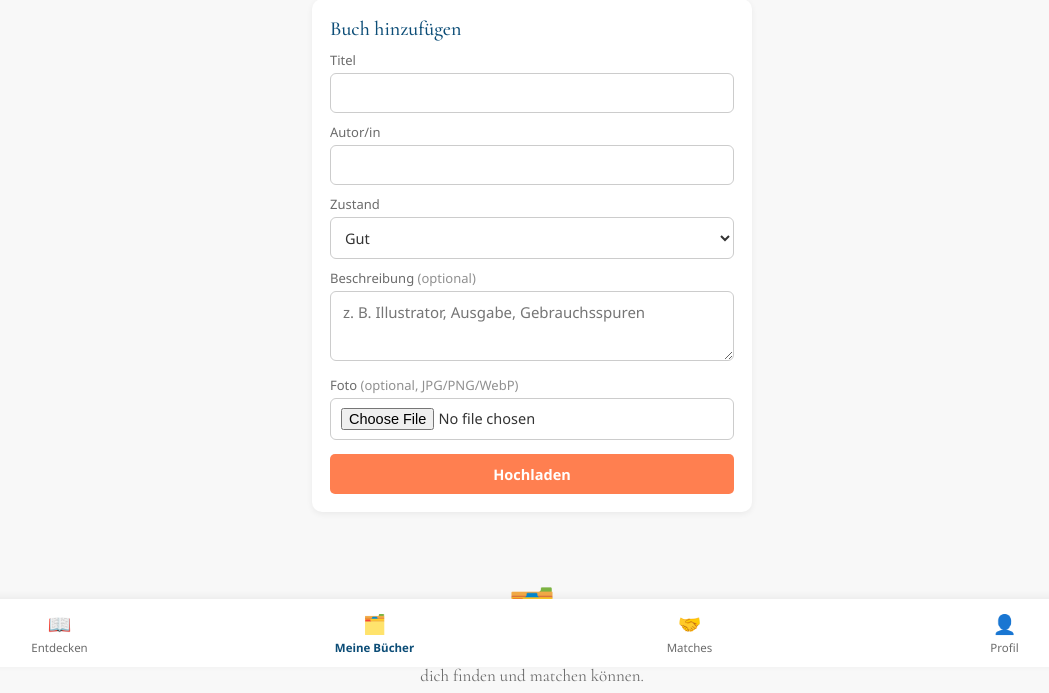
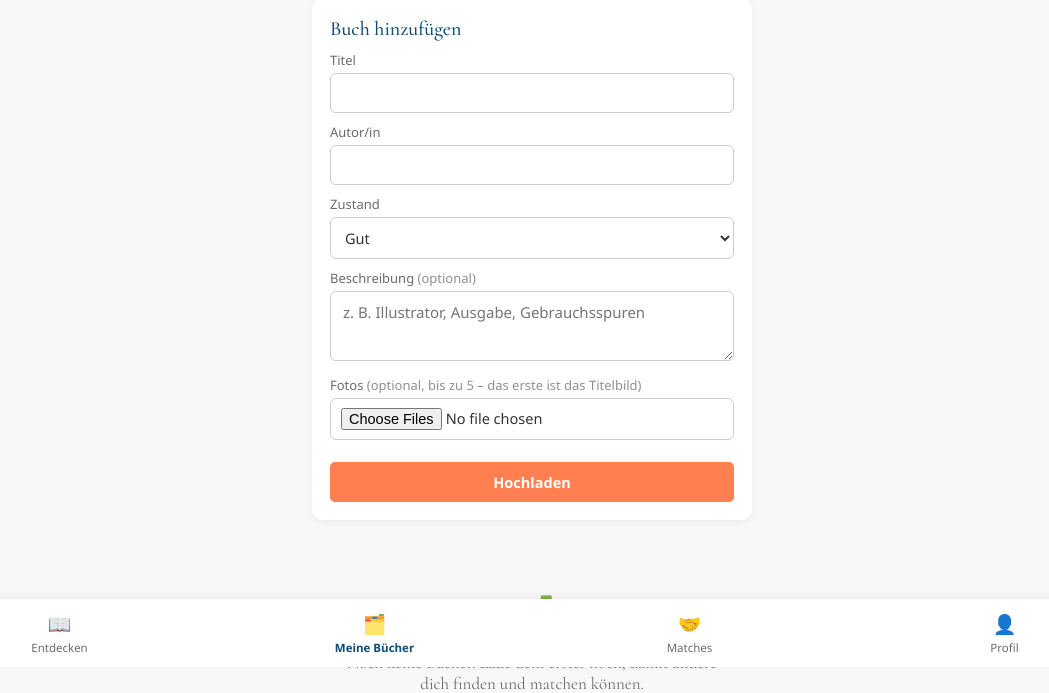
Before and after one commit to antonyanani903-dev/tauschapp1, a Flask app: page /books in a window 1280 px wide. Shown: the part 133-826 px from the top of the page, without its empty margins (108-1157 px from the left). Run offline with Flask 3, Linux system fonts and the light colour scheme; the visitor is signed in with stand-in values (Sample User, id 1); data comes from the database, SQL or seed files in the repository; data that the repository does not hold is empty; some libraries are stand-ins or nearby versions.

Commit message:
Update my_books.html

```diff
--- a/templates/my_books.html
+++ b/templates/my_books.html
@@ -16,8 +16,9 @@
   </select>
   <label for="description">Beschreibung <span class="optional">(optional)</span></label>
   <textarea id="description" name="description" maxlength="1000" rows="2" placeholder="z. B. Illustrator, Ausgabe, Gebrauchsspuren"></textarea>
-  <label for="image">Foto <span class="optional">(optional, JPG/PNG/WebP)</span></label>
-  <input id="image" type="file" name="image" accept="image/*">
+  <label for="images">Fotos <span class="optional">(optional, bis zu 5 – das erste ist das Titelbild)</span></label>
+  <input id="images" type="file" name="images" accept="image/*" multiple data-compress data-max="5">
+  <p class="footnote" data-file-summary></p>
   <button type="submit">Hochladen</button>
 </form>
 
```
